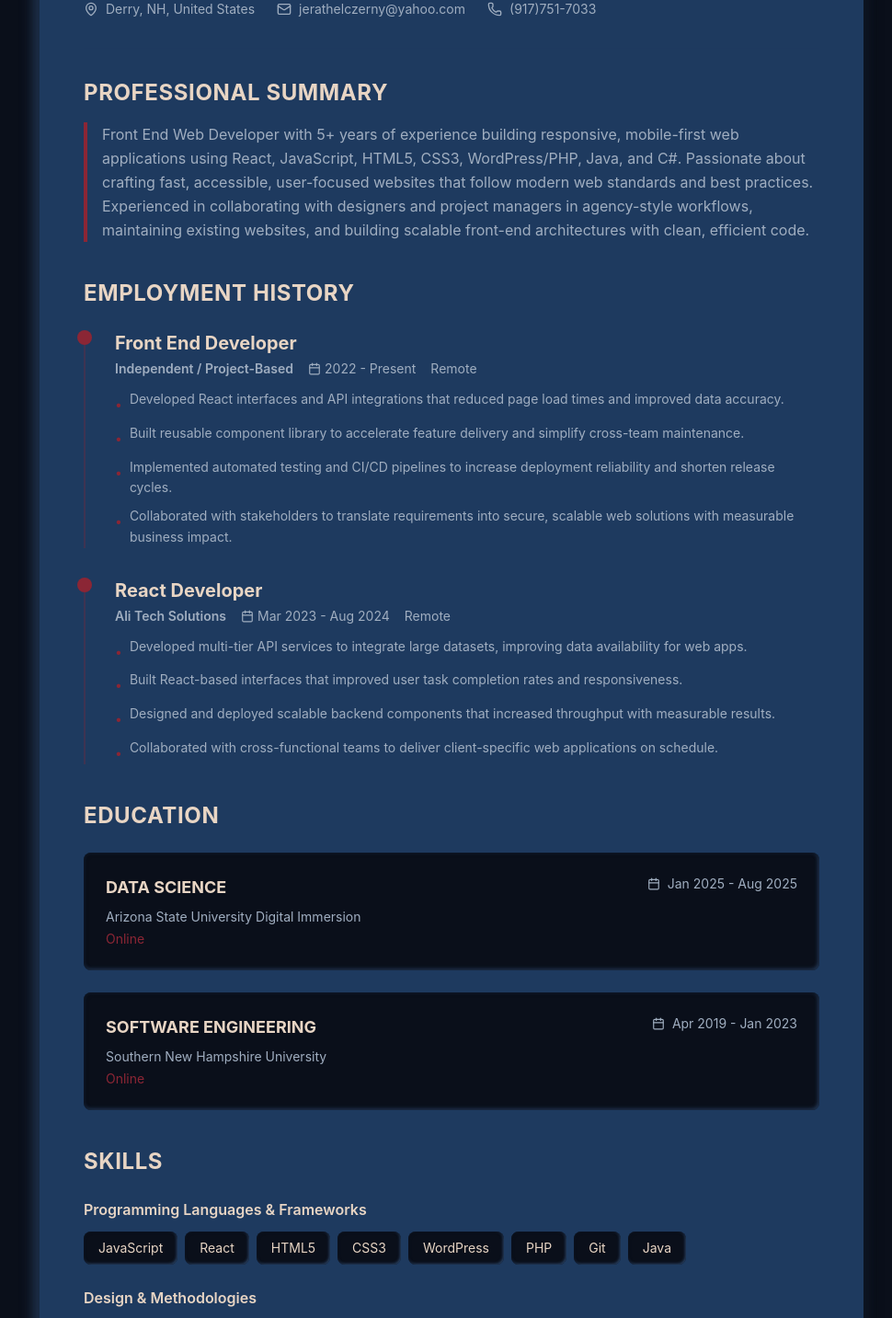
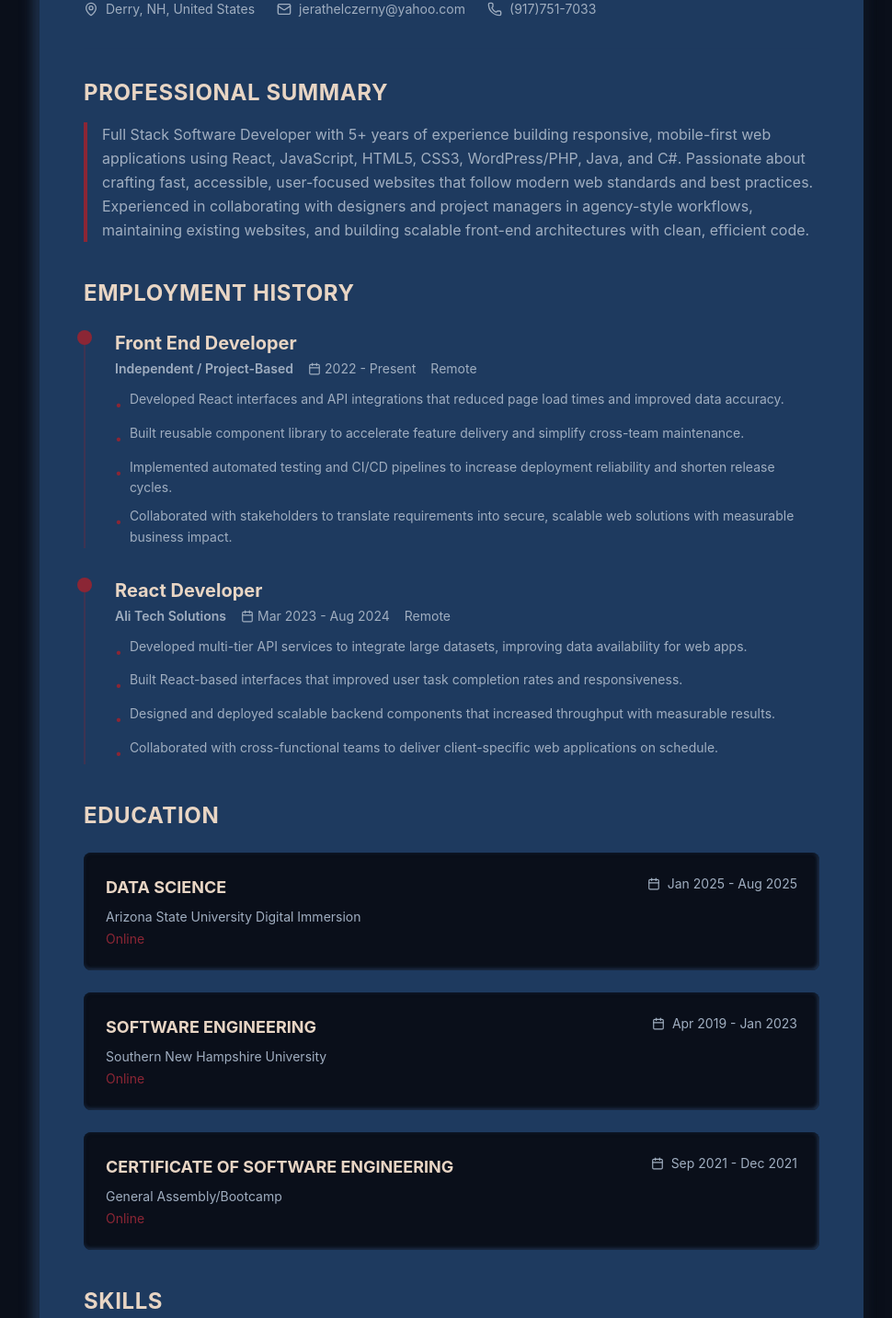
Before and after one commit to jera66/myportfolio_frontend, a React (Create React App) app: page /resume in a window 1280 px wide. Shown: the part 260-1693 px from the top of the page at 92% size, without its empty margins (149-1119 px from the left). Built offline with nearby package versions, Linux system fonts and the light colour scheme; no server answers.

Commit message:
Update personal info and add new skills

```diff
--- a/src/mockData.js
+++ b/src/mockData.js
@@ -2,11 +2,11 @@
 
 export const personalInfo = {
   name: "Jerathel Czerny",
-  title: "Front End Developer",
+  title: "Full Stack Software Developer",
   location: "Derry, NH, United States",
   email: "jerathelczerny@yahoo.com",
   phone: "(917)751-7033",
-  bio: "Front End Web Developer with 5+ years of experience building responsive, mobile-first web applications using React, JavaScript, HTML5, CSS3, WordPress/PHP, Java, and C#. Passionate about crafting fast, accessible, user-focused websites that follow modern web standards and best practices. Experienced in collaborating with designers and project managers in agency-style workflows, maintaining existing websites, and building scalable front-end architectures with clean, efficient code.",
+  bio: "Full Stack Software Developer with 5+ years of experience building responsive, mobile-first web applications using React, JavaScript, HTML5, CSS3, WordPress/PHP, Java, and C#. Passionate about crafting fast, accessible, user-focused websites that follow modern web standards and best practices. Experienced in collaborating with designers and project managers in agency-style workflows, maintaining existing websites, and building scalable front-end architectures with clean, efficient code.",
   portfolio: "a-jerathel-portfolio.vercel.app",
   linkedin: "www.linkedin.com",
   github: "github.com"
@@ -38,6 +38,16 @@ export const projects = [
     name: "Rosathel Suites",
     description: "A luxury hotel booking application built with the MERN stack. Features include personalized guest dashboards, reward points system, digital room keys, booking management, and seamless check-in experience. Emphasizes elegant UI design, component reusability, clean state management, and premium user experience.",
     technologies: ["MongoDB", "Express", "React", "Node.js"],
+    category: "React",
+    image: "/assets/rosathel_suites.png",
+    link: "https://github.com/jera66/rosathel-suites-client",
+    featured: true
+  },
+  {
+    id: 4,
+    name: "Software Developer Portfolio",
+    description: "A stunning, fully responsive, production-ready portfolio website featuring a unique neumorphic design with navy blue and burgundy theme colors. Built with modern web technologies to showcase professional experience, projects, and skills with an emphasis on beautiful UI/UX design.ent, and seamless check-in experience. Emphasizes elegant UI design, component reusability, clean state management, and premium user experience.",
+    technologies: ["React", "React Router DOM", "Tailwind CSS", "Lucide React", "Axios", "Shadcn/ui components","FastApi", "MongoDB with motor", "Pydantic"],
     category: "React",
     image: "/assets/rosathel_suites.png",
     link: "https://github.com/jera66/rosathel-suites-client",
@@ -88,11 +98,18 @@ export const education = [
     institution: "Southern New Hampshire University",
     period: "Apr 2019 - Jan 2023",
     format: "Online"
+  },
+   {
+    id: 3,
+    degree: "Certificate of Software Engineering",
+    institution: "General Assembly/Bootcamp",
+    period: "Sep 2021 - Dec 2021",
+    format: "Online"
   }
 ];
 
 export const skills = {
-  languages: ["JavaScript", "React", "HTML5", "CSS3", "WordPress", "PHP", "Git", "Java"],
+  languages: ["JavaScript", "React", "HTML5", "CSS3", "WordPress", "PHP", "Git", "Java", "Python", "C#"],
   design: ["Mobile-First Design", "Responsive Design", "Accessibility", "Cross-Browser Compatibility", "Performance Optimization", "Component-Based Architecture", "Agile Workflows"],
   tools: ["Gulp", "Grunt", "Postman", "Figma"]
 };
```
